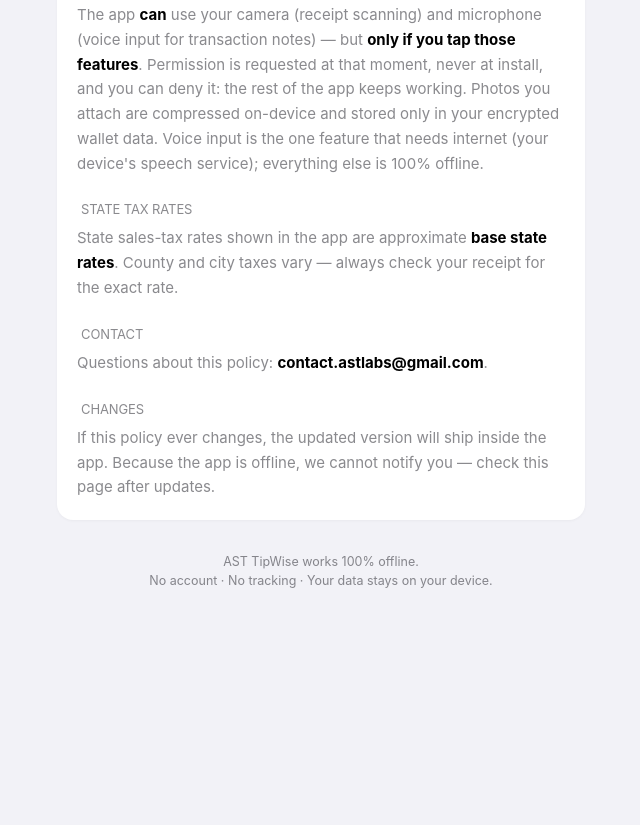
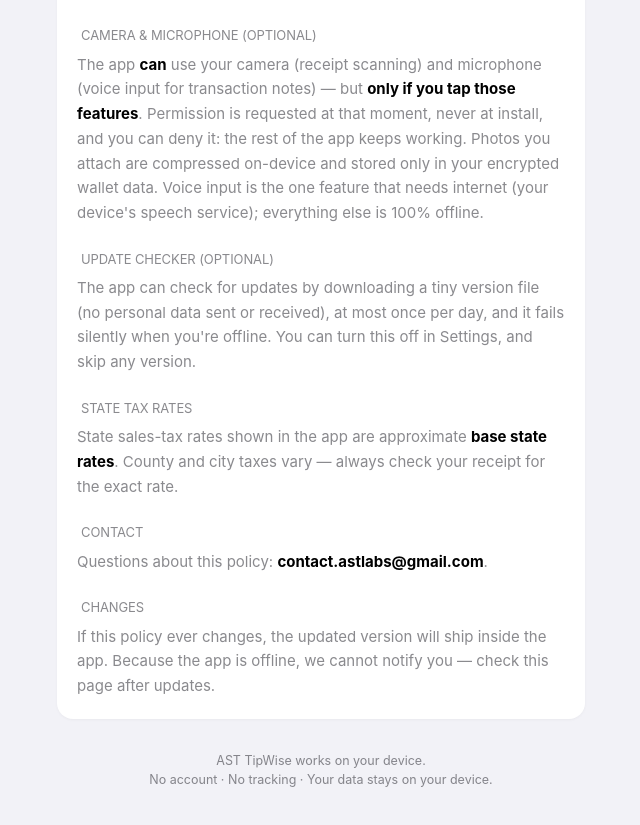
Before and after one commit to syedarmanishaq-lang/ast-tipwise-privacy, a plain HTML site: page index.html in a window 1280 px wide. Shown: the part 907-1732 px from the top of the page, without its empty margins (319-959 px from the left). Before the commit the page ends 1562 px from the top, so only its background shows below. Drawn offline with Linux system fonts and the light colour scheme.

Commit message:
add index.html

```diff
--- a/index.html
+++ b/index.html
@@ -54,7 +54,7 @@
 
   <div class="card">
     <h2>The short version</h2>
-    <p>AST TipWise collects <b>no data</b>. The app works fully offline: no accounts, no ads, no analytics, no trackers, no third parties, and no network requests of any kind. There is nothing to opt out of — there is simply nothing collected.</p>
+    <p>AST TipWise collects <b>no data</b>. The app works fully on your device: no accounts, no ads, no analytics, no trackers, no third parties. Only two optional features ever use the internet: voice input (your device's speech service) and the update checker (a tiny version file, max once per day). There is nothing to opt out of — there is simply nothing collected.</p>
 
     <h2>Your data stays on your device</h2>
     <p>Everything you enter — tips, budgets, debts, subscriptions, goals — is stored only in on-device storage on your phone. It never leaves your device. Uninstalling the app or clearing its data permanently removes everything.</p>
@@ -68,6 +68,9 @@
     <h2>Camera &amp; microphone (optional)</h2>
     <p>The app <b>can</b> use your camera (receipt scanning) and microphone (voice input for transaction notes) — but <b>only if you tap those features</b>. Permission is requested at that moment, never at install, and you can deny it: the rest of the app keeps working. Photos you attach are compressed on-device and stored only in your encrypted wallet data. Voice input is the one feature that needs internet (your device's speech service); everything else is 100% offline.</p>
 
+    <h2>Update checker (optional)</h2>
+    <p>The app can check for updates by downloading a tiny version file (no personal data sent or received), at most once per day, and it fails silently when you're offline. You can turn this off in Settings, and skip any version.</p>
+
     <h2>State tax rates</h2>
     <p>State sales-tax rates shown in the app are approximate <b>base state rates</b>. County and city taxes vary — always check your receipt for the exact rate.</p>
 
@@ -78,7 +81,7 @@
     <p>If this policy ever changes, the updated version will ship inside the app. Because the app is offline, we cannot notify you — check this page after updates.</p>
   </div>
 
-  <p class="foot">AST TipWise works 100% offline.<br />No account · No tracking · Your data stays on your device.</p>
+  <p class="foot">AST TipWise works on your device.<br />No account · No tracking · Your data stays on your device.</p>
 </div>
 </body>
 </html>
```
